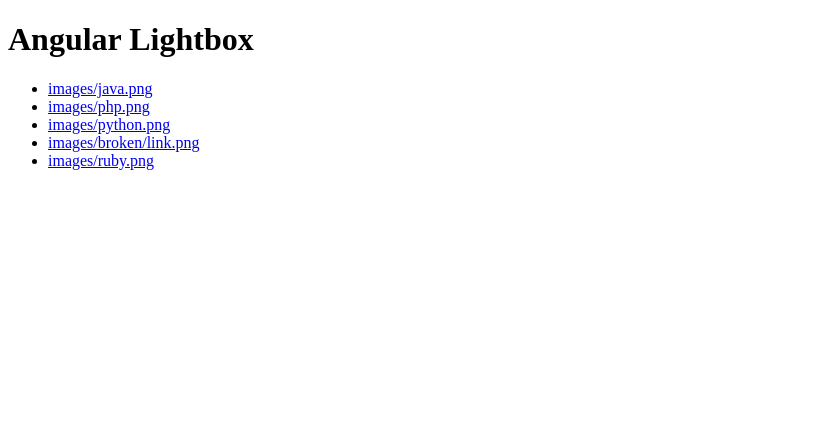
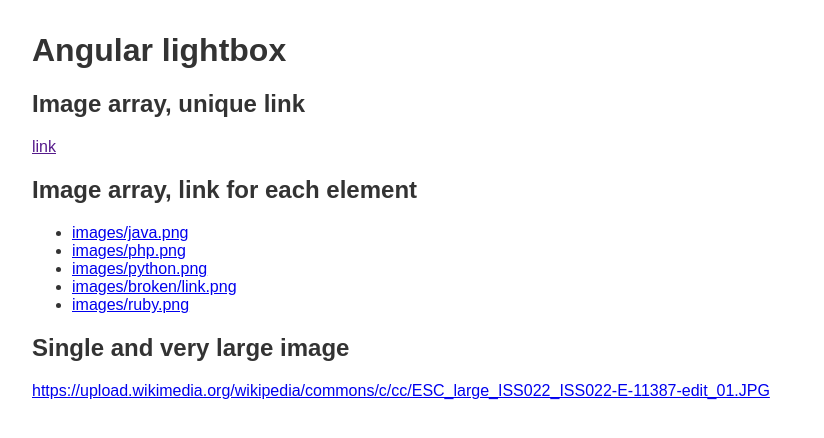
Before and after one commit to abodelot/angular-lightbox, a website: page demo.html in a window 1280 px wide. Shown: the whole page, without its empty margins (0-824 px from the left). Drawn offline with nearby package versions, Linux system fonts and the light colour scheme.

Commit message:
Added support for single image URL

```diff
--- a/angular-lightbox/angular-lightbox.js
+++ b/angular-lightbox/angular-lightbox.js
@@ -2,7 +2,7 @@
  * Simple lightbox
  * Author: Alexandre Bodelot <alexandre.bodelot@gmail.com>
  * Usage:
- * <ANY lightbox="imageUrlArray">
+ * <ANY lightbox="imageUrlArray || imageUrl">
  *   <ANY href="imageUrl" class="lightbox-trigger"></ANY>
  * </ANY>
  */
@@ -11,9 +11,16 @@ angular.module('angular-lightbox', [])
   return{
     restrict: 'A',
     scope: {
-      images: '=lightbox'
+      lightbox: '=lightbox'
     },
     link: function(scope, element, attrs) {
+      // Ensure input is array
+      if (angular.isArray(scope.lightbox)) {
+        scope.images = scope.lightbox;
+      } else {
+        scope.images = [scope.lightbox];
+      }
+
       // Wait for child elements before performing querySelectorAll
       $timeout(function() {
         element[0].querySelectorAll('.lightbox-trigger').forEach(function(trigger) {
--- a/demo.html
+++ b/demo.html
@@ -7,13 +7,32 @@
     <script src="angular-lightbox/angular-lightbox.js"></script>
     <script src="demo.js"></script>
     <link type="text/css" rel="stylesheet" href="angular-lightbox/angular-lightbox.css" />
+    <style type="text/css">
+body {
+  margin: 2em;
+  font-family: sans-serif;
+  color: #333;
+}
+    </style>
   </head>
   <body ng-controller="DemoController">
-    <h1>{{title}}</h1>
+    <h1>Angular lightbox</h1>
+
+    <h2>Image array, unique link</h2>
+    <span lightbox="images">
+      <a href class="lightbox-trigger">link</a>
+    </span>
+
+    <h2>Image array, link for each element</h2>
     <ul lightbox="images">
       <li ng-repeat="image in images">
-        <a href="{{image}}" class="lightbox-trigger">{{image}}</a>
+        <a href="{{ image  }}" class="lightbox-trigger">{{ image }}</a>
       </li>
     </ul>
+
+    <h2>Single and very large image</h2>
+    <span lightbox="largeImage">
+      <a ng-href="largeImage" class="lightbox-trigger">{{ largeImage }}</a>
+    </span>
   </body>
 </html>
--- a/demo.js
+++ b/demo.js
@@ -1,21 +1,14 @@
 var app = angular.module('DemoApp', ['angular-lightbox']);
 
 app.controller('DemoController', function($scope) {
-
-  $scope.title = 'Angular Lightbox';
 
   $scope.images = [
     'images/java.png',
     'images/php.png',
     'images/python.png',
     'images/broken/link.png',
-    'images/ruby.png'
+    'images/ruby.png',
   ];
 
-  $scope.foobar = function() {
-    $scope.images = [
-      'http://i.huffpost.com/gen/1234822/images/r-FORT-SOUSMARINE-large570.jpg',
-      'http://www.nordforsk.org/en/store-satsinger/nordforsks-store-satsinger/header-image_header'
-    ];
-  };
+  $scope.largeImage = 'https://upload.wikimedia.org/wikipedia/commons/c/cc/ESC_large_ISS022_ISS022-E-11387-edit_01.JPG';
 });
```
Also changed, not shown: README.md.
